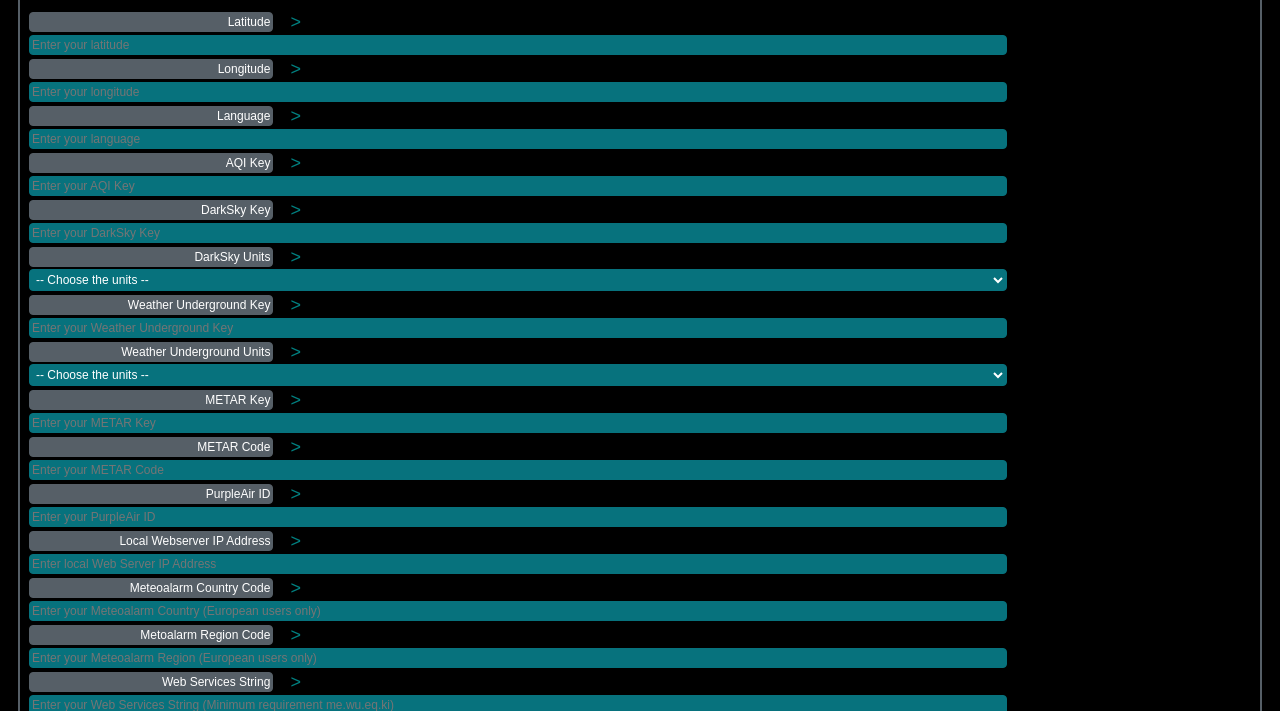
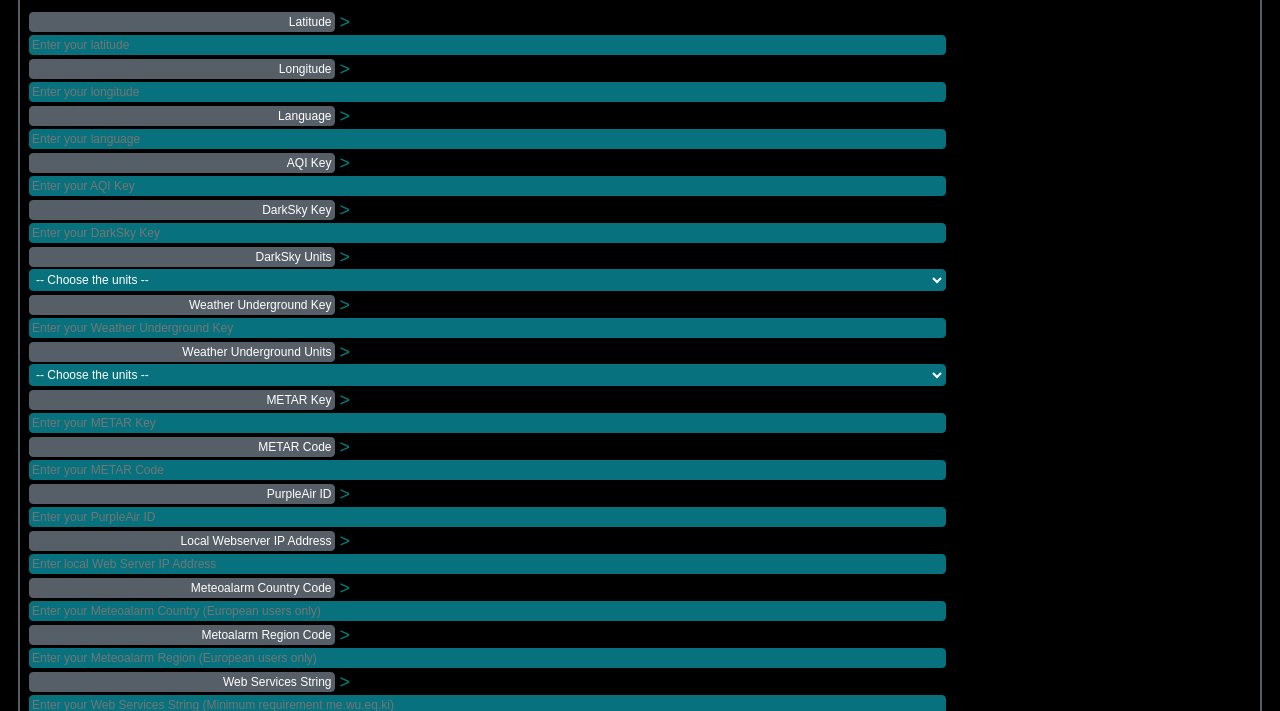
Before and after one commit to balloonhotair/steepleian.github.io, a plain HTML site: page index.html in a window 1280 px wide. Shown: the part 72-783 px from the top of the page. Drawn offline with Linux system fonts and the light colour scheme.

Commit message:
Update index.html

```diff
--- a/index.html
+++ b/index.html
@@ -20,7 +20,7 @@
             font: 12px Arial;
             color: #fff;
             background-color: rgba(7,114,125,1);
-            width: 80%;
+            width: 75%;
             padding: 2px;
             border: 1px solid rgba(7,114,125,1);
             border-radius: 4px;
@@ -50,7 +50,7 @@
             font: 12px Arial;
             color: #fff;
             background: solid rgba(7,114,125,1);
-            width: 80%;
+            width: 75%;
             float: left;
             cursor: pointer;
             padding: 2px;
@@ -60,8 +60,7 @@
             font: 12px Arial;
             color: #fff;
             background-color: rgba(86,95,103,1);
-            width: 20%;
-            margin-right: 1em;
+            width: 25%;
             text-align: right;
             float: left;
             padding: 2px 2px 2px 2px;
```
